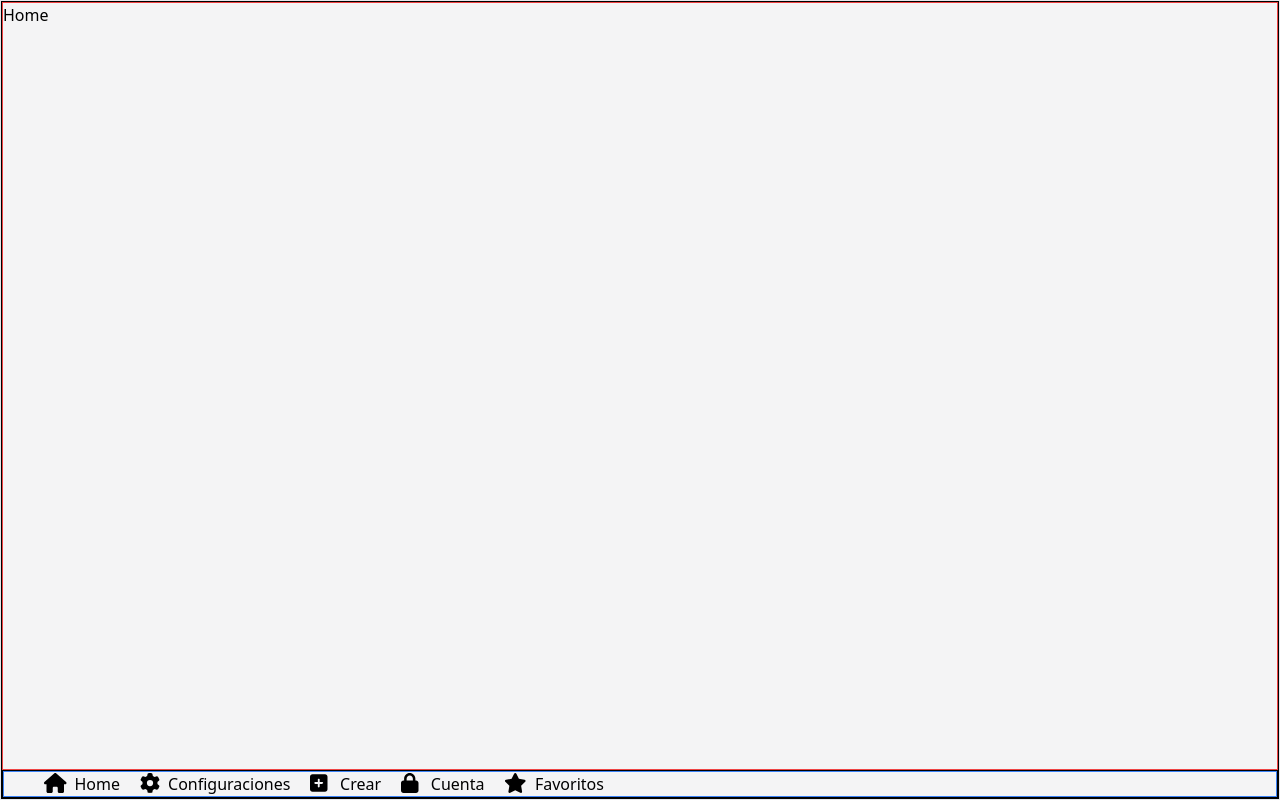
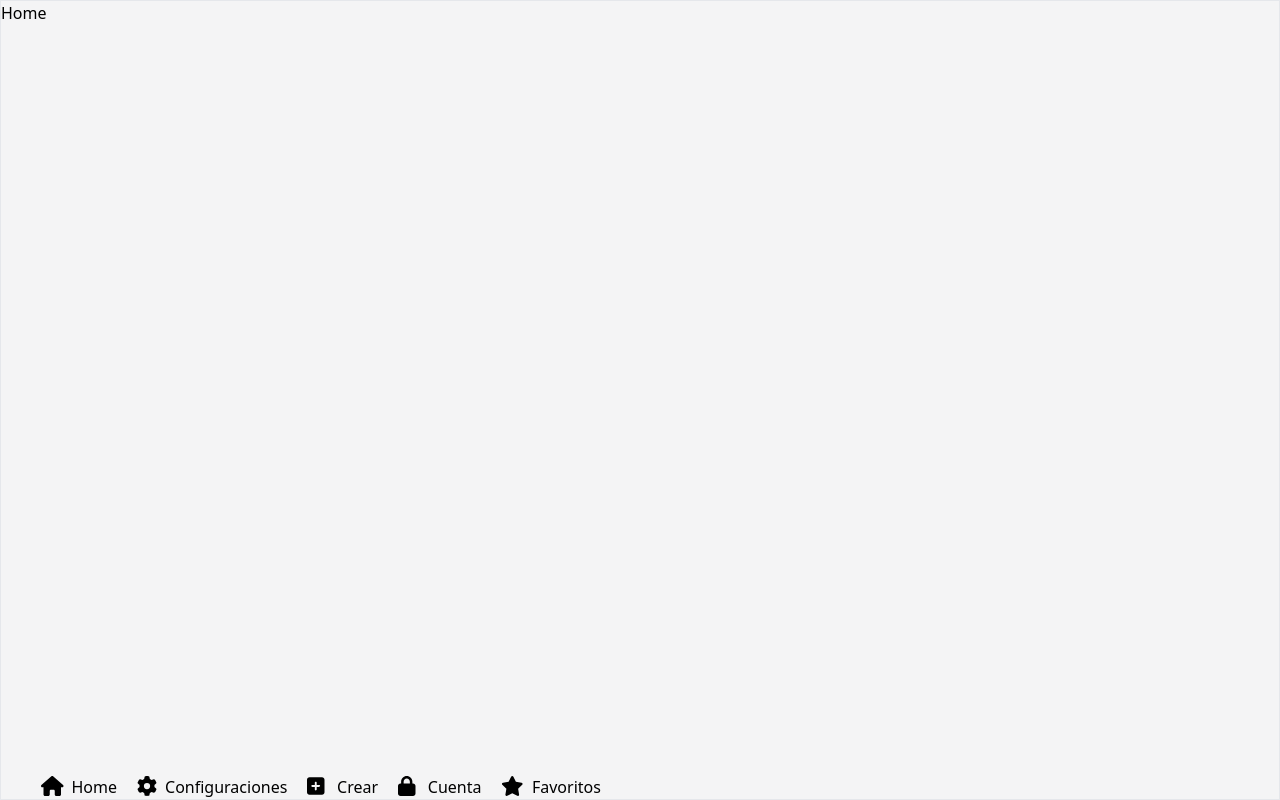
Before and after one commit to Josee-cmd/Tailwind-Practice, a React (Vite) app: page /Tailwind-Practice/panel/home in a window 1280 px wide. Built offline with nearby package versions, Linux system fonts and the light colour scheme.

Commit message:
Configure the User-Setting pages (Flexbox and Grid )

```diff
--- a/src/Components/NavBar.jsx
+++ b/src/Components/NavBar.jsx
@@ -12,12 +12,12 @@ import {
 function NavBar() {
   const css = "icons lg:text-xl lg:pr-2";
   return (
-    <div className="w-full h-full grid grid-rows-2 border border-black">
-      <div className="h-full border border-red-500 row-span-2">
+    <div className="w-full h-full grid grid-rows-2 ">
+      <div className="h-full row-span-2">
       <Outlet />
       </div>
-      <nav className="w-full h-full border border-black flex items-end ">
-        <ul className="w-full h-auto flex pl-10 gap-5 border border-blue-500 ">
+      <nav className="w-full h-full flex items-end ">
+        <ul className="w-full h-auto flex pl-10 gap-5  ">
           <li>
             <Link to="home">
               <Icons
```
